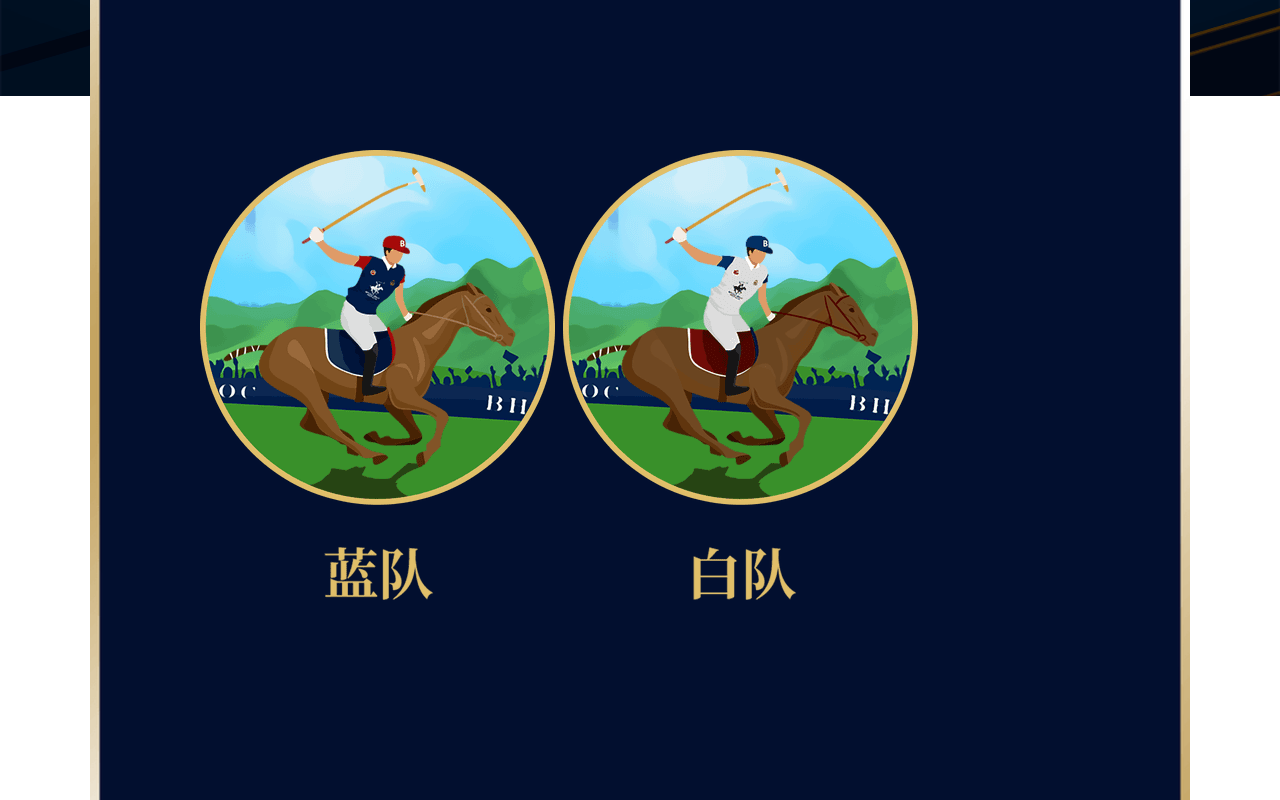
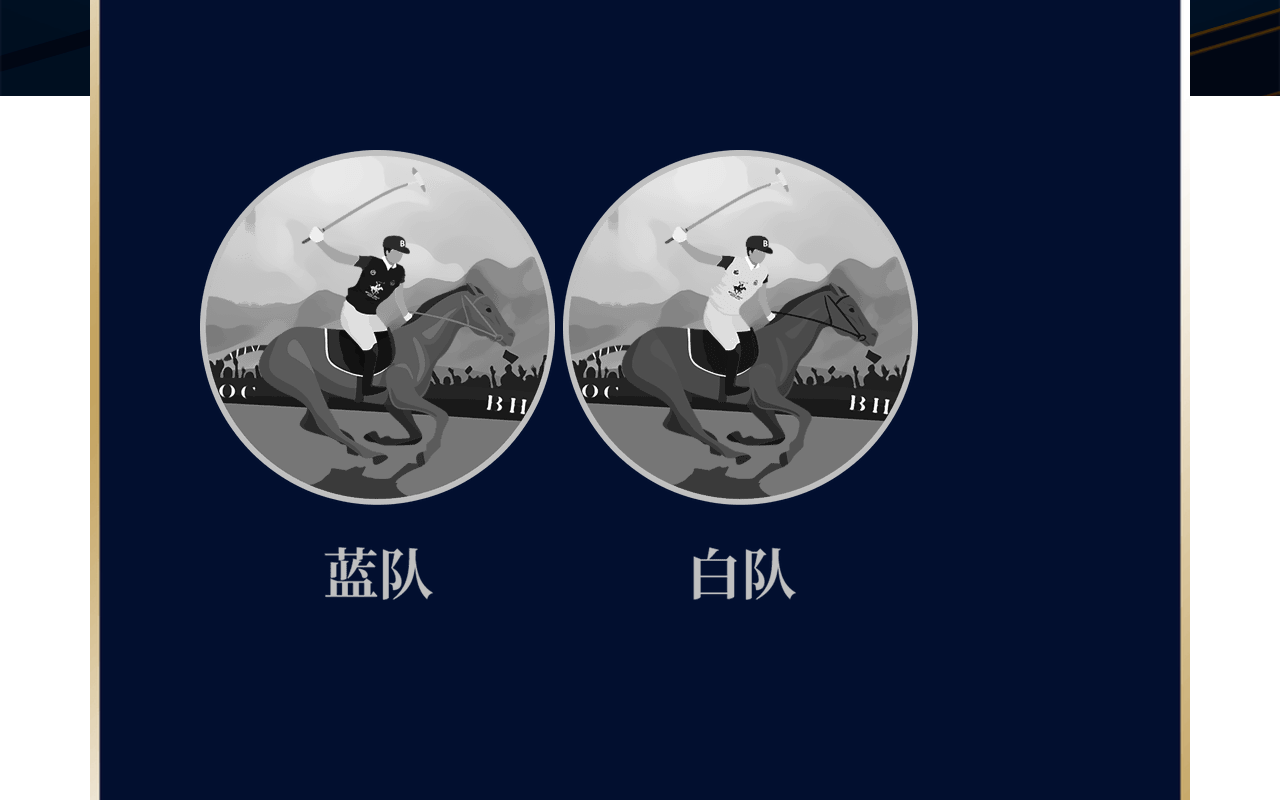
Before and after one commit to ishowman/vite-vue-pixi, a Vue app: page /select in a window 1280 px wide. Shown: the part 704-1504 px from the top of the page. Built offline with nearby package versions, Linux system fonts and the light colour scheme.

Commit message:
add gray filter

```diff
--- a/src/views/SelectTeam.vue
+++ b/src/views/SelectTeam.vue
@@ -21,15 +21,29 @@
       </div>
 
       <div style="margin: 0 auto" class="grid team-list">
-        <img src="public/team/blue.png" alt="蓝队" class="team-role" />
-        <img src="public/team/white.png" alt="白队" class="team-role" />
+        <img
+          src="public/team/blue.png"
+          alt="蓝队"
+          class="team-role"
+          :class="selected === 0 ? '' : 'gray'"
+          @click="selected = 0"
+        />
+        <img
+          src="public/team/white.png"
+          alt="白队"
+          class="team-role"
+          :class="selected === 1 ? '' : 'gray'"
+          @click="selected = 1"
+        />
       </div>
     </div>
   </div>
 </template>
 <script setup>
+import { ref } from 'vue';
 import { useRouter } from 'vue-router';
 const router = useRouter();
+const selected = ref(2);
 
 function toGame() {
   router.replace({ name: 'Game' });
@@ -93,4 +107,14 @@ function toGame() {
   font-size: 24px;
   line-height: 1.5;
 }
+.gray {
+  -webkit-filter: grayscale(100%);
+  -moz-filter: grayscale(100%);
+  -ms-filter: grayscale(100%);
+  -o-filter: grayscale(100%);
+
+  filter: grayscale(100%);
+
+  filter: gray;
+}
 </style>
```
